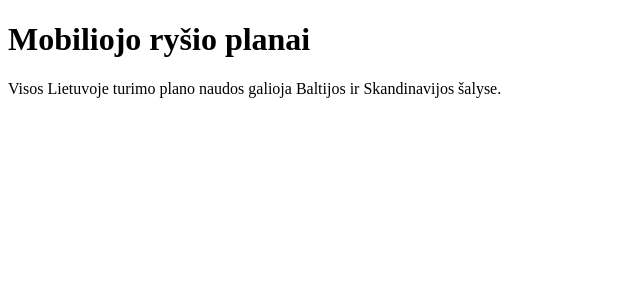
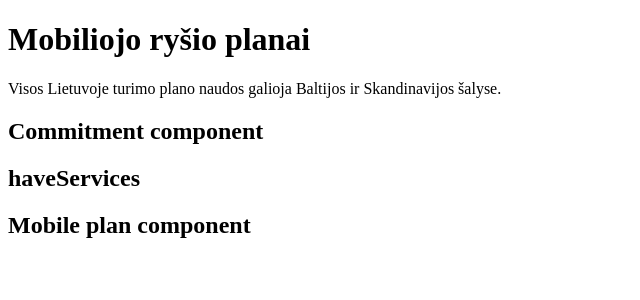
Before and after one commit to MariusCodeAcademy/mobile-plans, a React (Create React App) app: page / in a window 1280 px wide. Shown: the top 300 px of the page, without its empty margins (0-640 px from the left). Built offline with nearby package versions, Linux system fonts and the light colour scheme.

Commit message:
import all components to app.jsx

```diff
--- a/src/App.jsx
+++ b/src/App.jsx
@@ -1,5 +1,8 @@
 import React, { Component } from 'react';
 import './App.css';
+import Comitment from './components/comitment';
+import HaveServices from './components/haveServices';
+import MobilePlan from './components/mobilePlan';
 
 class App extends Component {
   constructor(props) {
@@ -12,6 +15,13 @@
       <div className="App">
         <h1>Mobiliojo ryšio planai</h1>
         <p>Visos Lietuvoje turimo plano naudos galioja Baltijos ir Skandinavijos šalyse.</p>
+        <div className="controls">
+          <Comitment />
+          <HaveServices />
+        </div>
+        <main className="plan-cards">
+          <MobilePlan />
+        </main>
       </div>
     );
   }
```
Also changed, not shown: tasks.txt.
